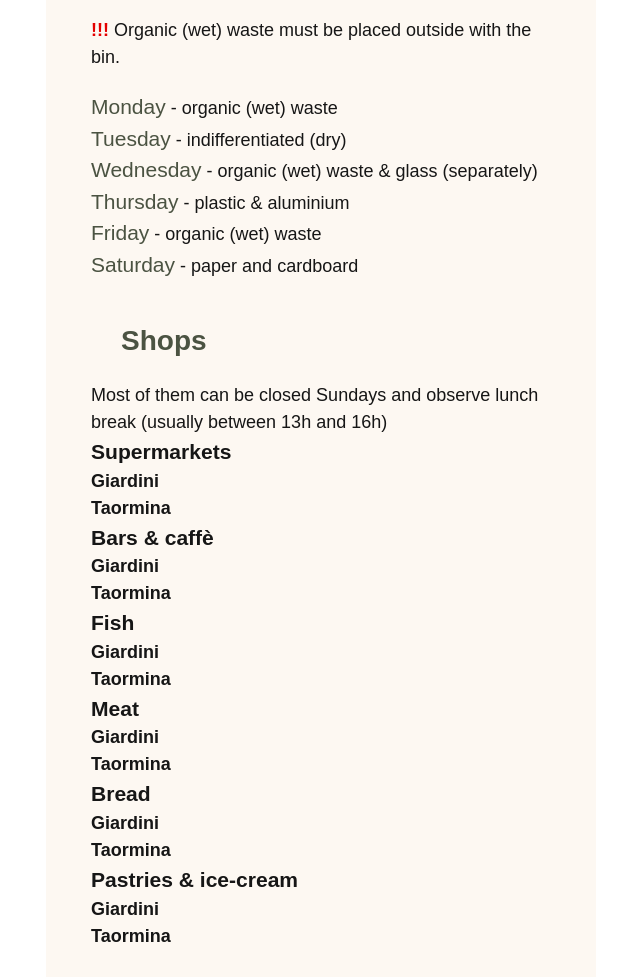
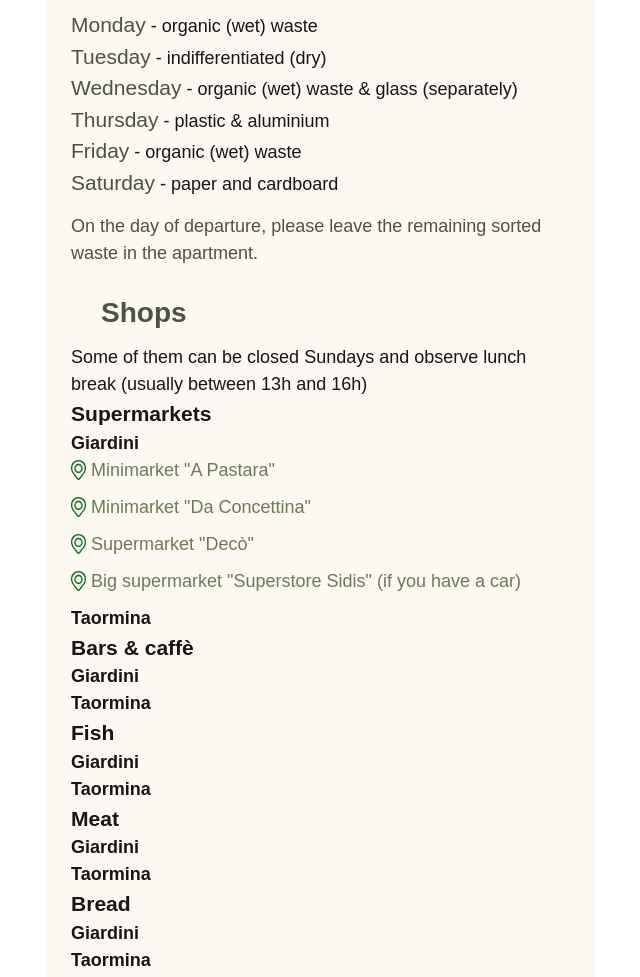
Before and after one commit to Monacolga/Casa-Alice, a plain HTML site: page index.html in a window 1280 px wide. Shown: the part 574-1551 px from the top of the page, without its empty margins (319-959 px from the left). Drawn offline with Linux system fonts and the light colour scheme.

Commit message:
fead: add supermarkets of Giardini

```diff
--- a/index.html
+++ b/index.html
@@ -45,7 +45,7 @@
           <h2 class="numbers-title">Useful numbers</h2>
           <ul>
             <li>
-              <a class="phone" href="https://wa.me/39379271767"
+              <a class="phone" href="https://wa.me/393792717667"
                 >Main contact: Olga +39 379 271 76 67</a
               >
             </li>
@@ -61,7 +61,7 @@
             </li>
             <li>
               <a class="phone phone-emer" href="tel:&nbsp;+390942611111"
-                >Police:&nbsp;+39 0942 611111</a
+                >Police: +39 094 261 11 11</a
               >
             </li>
           </ul>
@@ -97,17 +97,49 @@
               <span>Saturday</span> - paper and cardboard
             </li>
           </ul>
+          <p class="garbage-text last">
+            On the day of departure, please leave the remaining sorted waste in
+            the apartment.
+          </p>
         </div>
         <div class="container">
           <h2>Shops</h2>
           <p>
-            Most of them can be closed Sundays and observe lunch break (usually
+            Some of them can be closed Sundays and observe lunch break (usually
             between 13h and 16h)
           </p>
           <div>
             <h3>Supermarkets</h3>
             <div>
               <h4>Giardini</h4>
+              <a
+                class="map-link"
+                href="https://maps.app.goo.gl/RJtT3graG5dHYrga6"
+                target="_blank"
+              >
+                Minimarket "A Pastara"
+              </a>
+              <a
+                class="map-link"
+                href="https://maps.app.goo.gl/G224Y39A1p6D4YfZ7"
+                target="_blank"
+              >
+                Minimarket "Da Concettina"
+              </a>
+              <a
+                class="map-link"
+                href="https://maps.app.goo.gl/BeeoTa9UmbZHmsQ46"
+                target="_blank"
+              >
+                Supermarket "Decò"
+              </a>
+              <a
+                class="map-link"
+                href="https://maps.app.goo.gl/cThbbbTzVUCdrcNr9"
+                target="_blank"
+              >
+                Big supermarket "Superstore Sidis" (if you have a car)
+              </a>
             </div>
             <div>
               <h4>Taormina</h4>
--- a/style.css
+++ b/style.css
@@ -35,7 +35,7 @@ a {
 
 h2 {
   font-size: 28px;
-  padding: 0 30px 20px;
+  padding: 0 30px 10px;
   color: rgb(75, 83, 66);
 }
 
@@ -53,14 +53,14 @@ button {
 .wrapper {
   max-width: 550px;
   margin: auto;
-  padding: 30px 45px;
+  padding: 30px 25px;
 }
 
 .header-wrapper {
   display: flex;
   justify-content: space-between;
   align-items: center;
-  padding: 10px 25px;
+  padding: 0 25px;
   position: relative;
   background-color: rgb(107, 123, 88);
   z-index: 1;
@@ -127,7 +127,7 @@ button {
   display: inline-block;
   width: 55px;
   height: 30px;
-  margin: 0 30px;
+  margin: 0 20px;
   cursor: pointer;
   transition: all 0.2s ease-in;
 }
@@ -152,7 +152,7 @@ button {
 }
 
 .container {
-  margin-bottom: 40px;
+  margin-bottom: 25px;
   text-align: left;
 }
 
@@ -192,6 +192,30 @@ button {
   font-size: 21px;
 }
 
+.garbage-list {
+  margin-bottom: 15px;
+}
+
+.garbage-text.last {
+  color: rgb(75, 83, 66);
+}
+
+.map-link {
+  position: relative;
+  padding: 0 20px 10px;
+}
+
+.map-link:before {
+  content: "";
+  width: 15px;
+  height: 20px;
+  display: inline-block;
+  position: absolute;
+  top: 3px;
+  left: 0;
+  background: url(./logo/loc.svg) no-repeat center / cover;
+}
+
 .footer-wrapper {
   background-color: rgb(107, 123, 88);
 }
```
